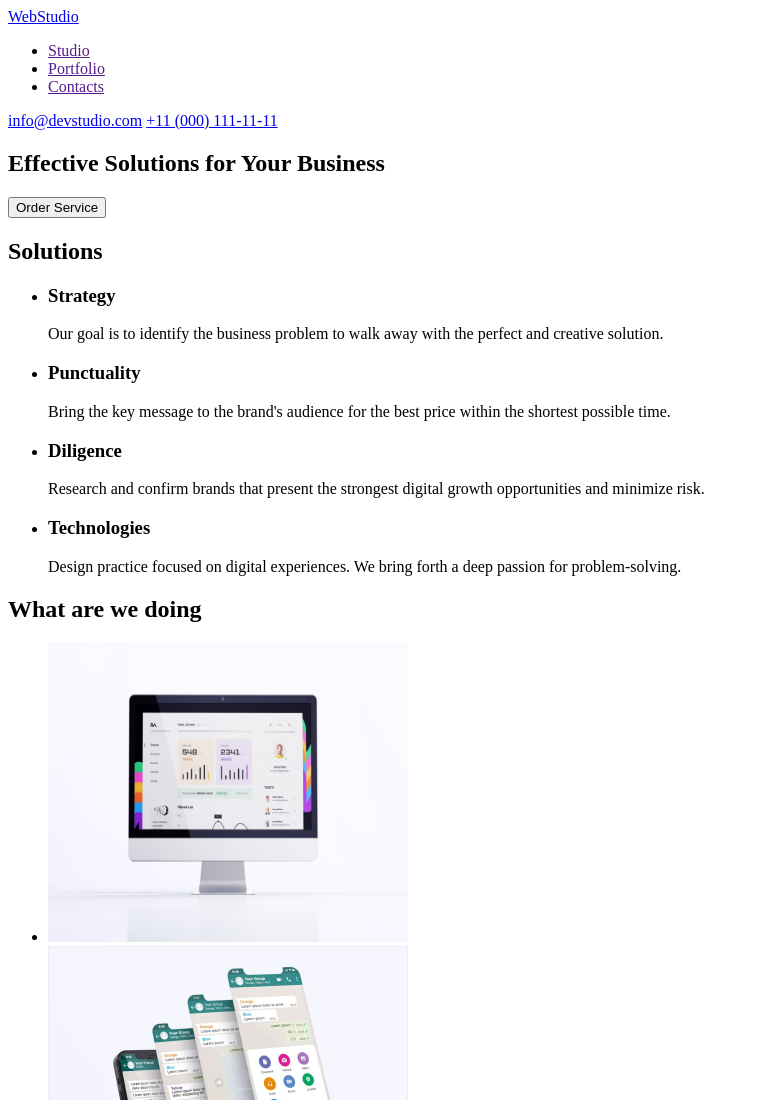
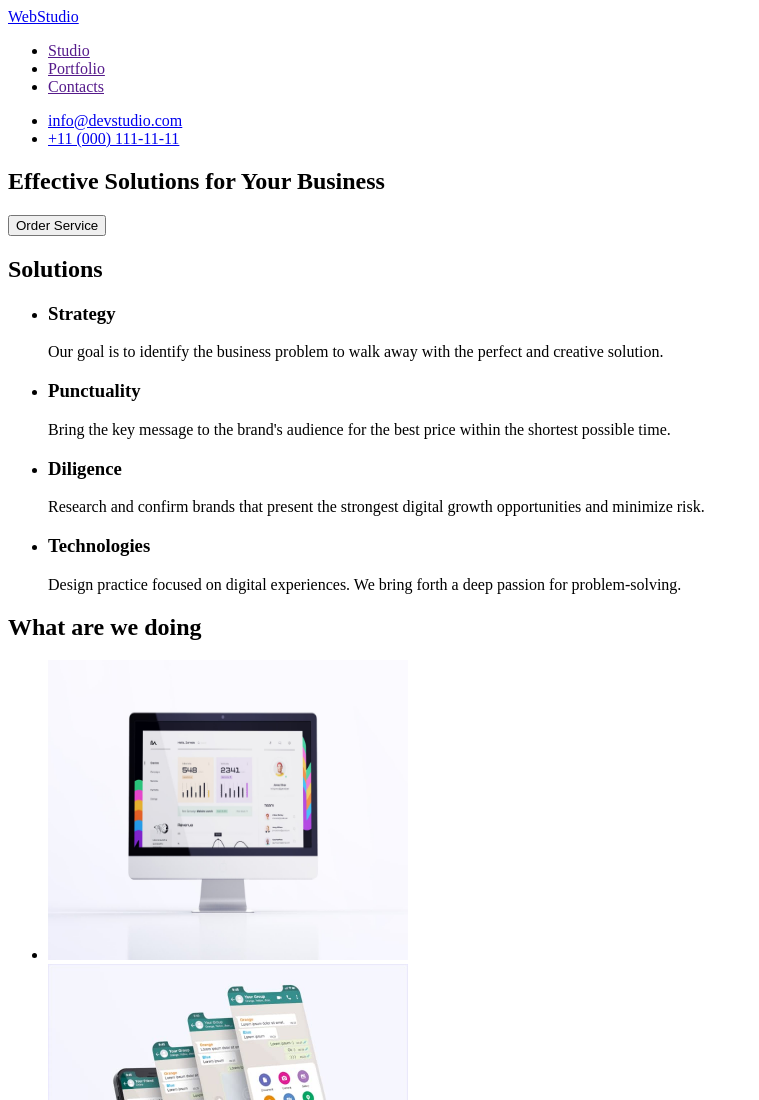
Before and after one commit to Prost0-Vova/GoItHomework1, a plain HTML site: page index.html in a window 1280 px wide. Shown: the top 1100 px of the page, without its empty margins (0-759 px from the left). Drawn offline with Linux system fonts and the light colour scheme.

Commit message:
Update index.html

```diff
--- a/index.html
+++ b/index.html
@@ -21,12 +21,11 @@
 
         </nav>
 
-        <adress>
 
-            <a href=”mailto:info@devstudio.com”>info@devstudio.com</a></li>
-            <a href=”tel:+110001111111”>+11 (000) 111-11-11</a></li>
-
-        </adress>
+        <ul>
+            <li><a href=”mailto:info@devstudio.com”>info@devstudio.com</a></li>
+            <li><a href=”tel:+110001111111”>+11 (000) 111-11-11</a></li>
+        </ul>
 
 
 
```
